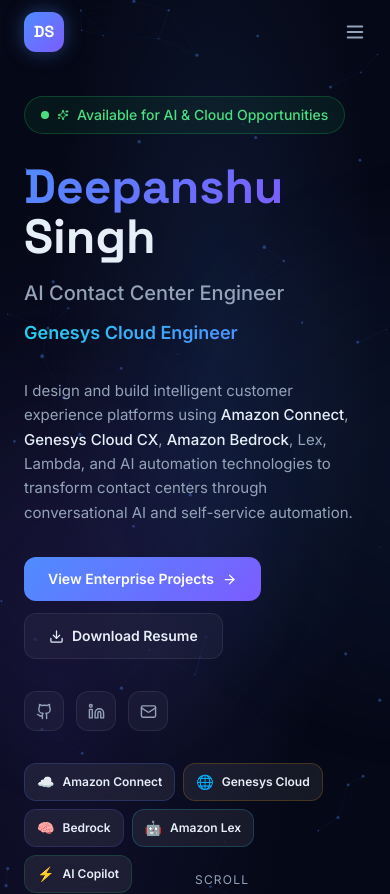
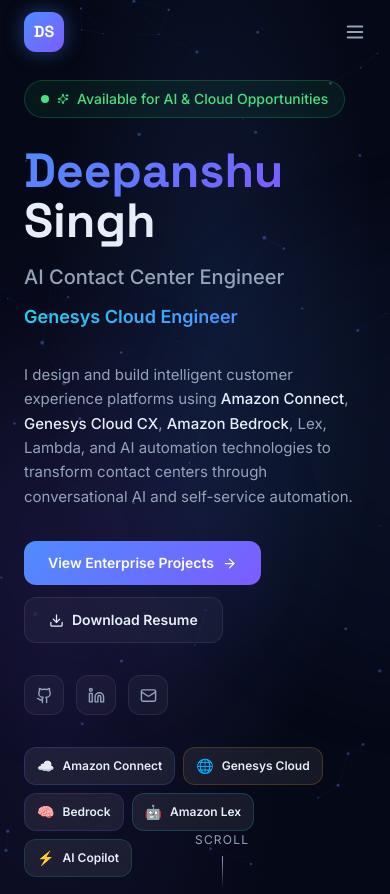
Before and after one commit to Deepanshu360/portfolio, a Next.js app: page / in a window 390 px wide. Shown: the top 894 px of the page. Built offline with nearby package versions, Linux system fonts and the light colour scheme.

Commit message:
fix: remove excess top space on mobile hero

```diff
--- a/src/components/Hero.tsx
+++ b/src/components/Hero.tsx
@@ -85,7 +85,7 @@
   return (
     <section
       id="home"
-      className="relative min-h-screen flex items-center overflow-hidden"
+      className="relative flex items-start lg:items-center overflow-hidden min-h-screen"
       style={{ background: "radial-gradient(ellipse at 55% 35%, rgba(79,140,255,0.13) 0%, transparent 55%), radial-gradient(ellipse at 15% 75%, rgba(124,92,255,0.1) 0%, transparent 50%), #050816" }}
     >
       <Particles />
@@ -98,7 +98,7 @@
         className="absolute bottom-1/4 right-1/4 w-96 h-96 rounded-full pointer-events-none"
         style={{ background:"radial-gradient(circle, rgba(124,92,255,0.08), transparent)", filter:"blur(40px)" }} />
 
-      <div className="relative z-10 max-w-7xl mx-auto px-6 pt-24 pb-16 w-full grid lg:grid-cols-2 gap-8 lg:gap-16 items-center">
+      <div className="relative z-10 max-w-7xl mx-auto px-6 pt-20 pb-10 lg:pt-24 lg:pb-16 w-full grid lg:grid-cols-2 gap-8 lg:gap-16 items-center">
         {/* Left */}
         <div className="w-full">
           <motion.div initial={{ opacity:0, y:20 }} animate={{ opacity:1, y:0 }} transition={{ duration:0.6 }}
```
